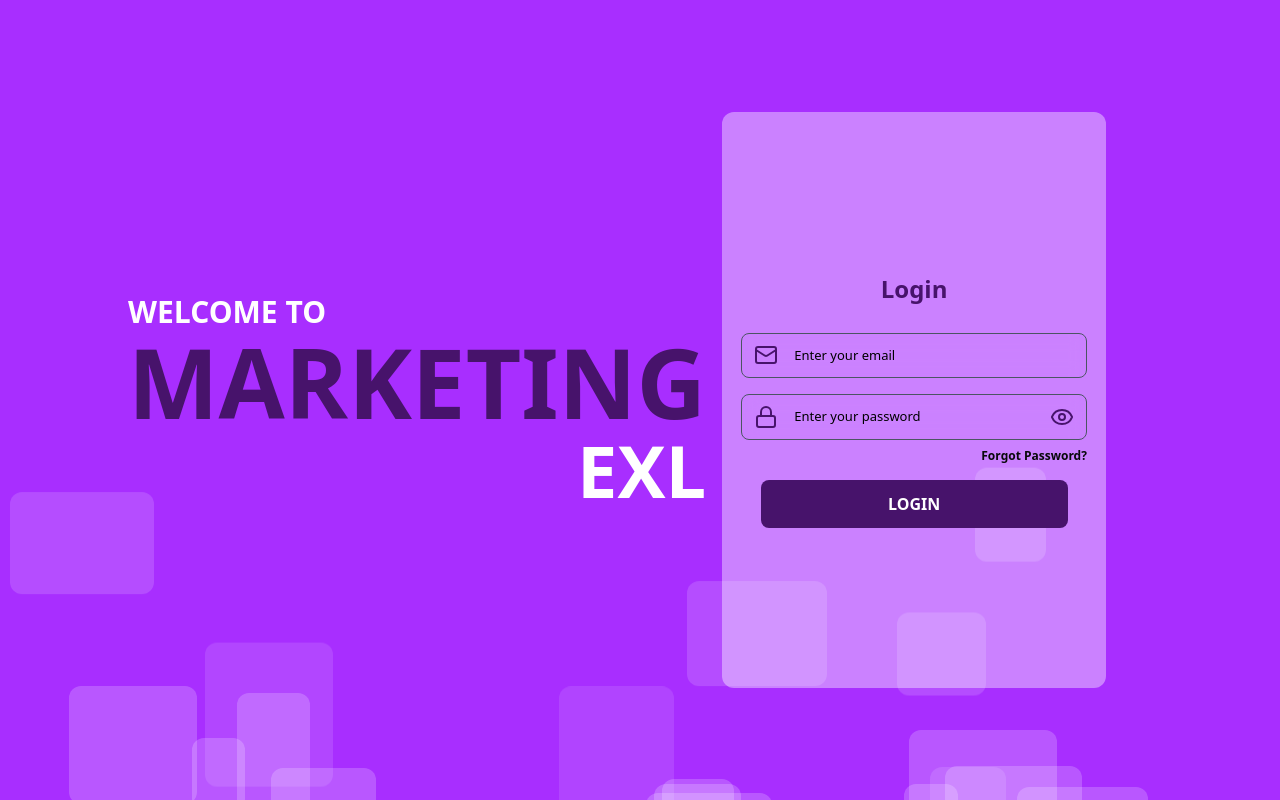
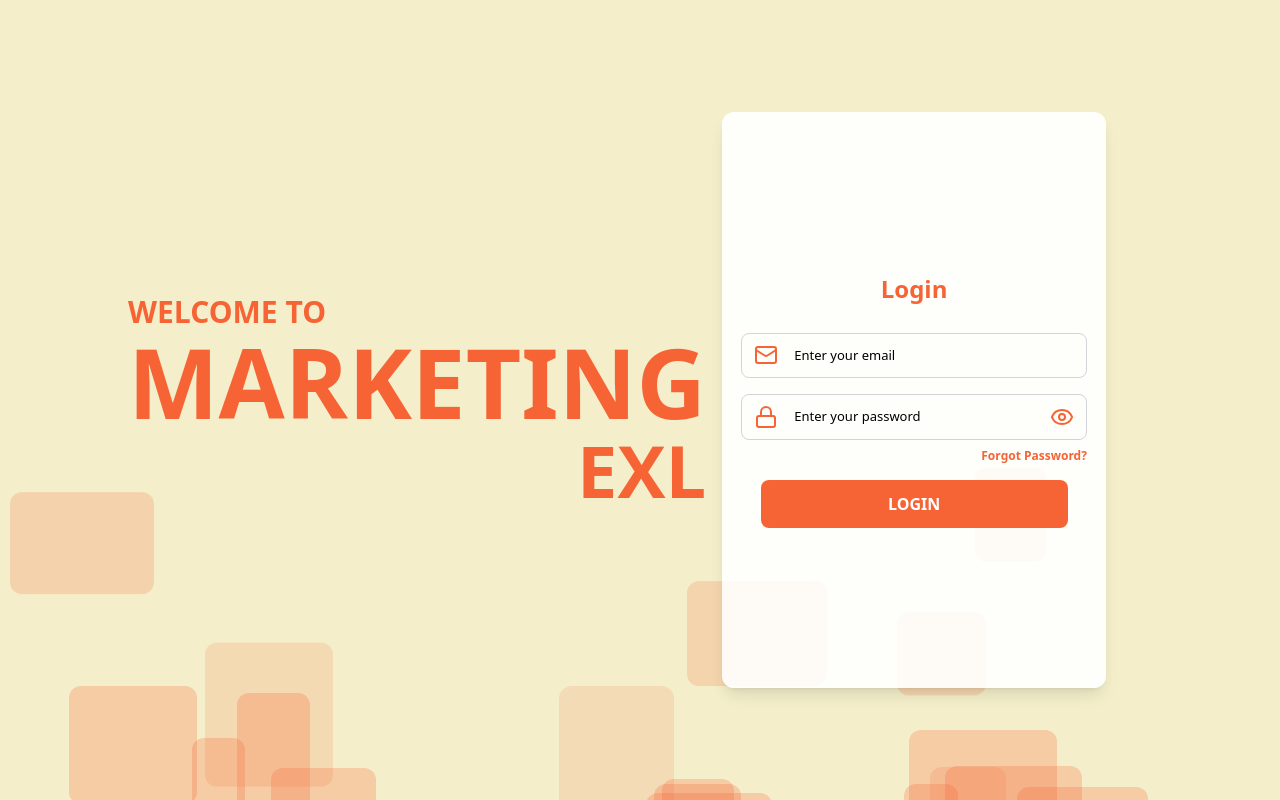
Before and after one commit to SahilRawat8587/CRM, a React (Vite) app in the folder client/: page / in a window 1280 px wide. Built offline with nearby package versions, Linux system fonts and the light colour scheme; no server answers; grey boxes are pictures that could not be loaded.

Commit message:
feat: add Navbar component; update Dashboard and Animation styles; enhance layout and user information display

```diff
--- a/client/src/App.jsx
+++ b/client/src/App.jsx
@@ -8,6 +8,7 @@ import { useEffect } from "react"
 import { checkAuth } from "./redux/slices/authSlice"
 import LoadingSpinner from "./components/LoadingSpinner"
 import Dashboard from "./pages/Dashboard/Dashboard"
+import Navbar from "./components/Navbar"
 
 // Redirect unauthenticated user to login page
 const ProtectedRoute = ({ children }) => {
@@ -44,6 +45,7 @@ function App() {
 
   return (
     <>
+      <Navbar />
       <Routes>
         <Route
           path="/dashboard"
--- /dev/null
+++ b/client/src/components/Navbar.jsx
@@ -0,0 +1,66 @@
+const Navbar = () => {
+  return (
+    <nav className="bg-white border-gray-200 dark:bg-gray-900">
+        <div className="max-w-screen-xl flex flex-wrap items-center justify-between mx-auto p-4">
+            <a href="https://flowbite.com/" className="flex items-center space-x-3 rtl:space-x-reverse">
+                <img src="https://flowbite.com/docs/images/logo.svg" className="h-8" alt="Flowbite Logo" />
+                <span className="self-center text-2xl font-semibold whitespace-nowrap dark:text-white">Flowbite</span>
+            </a>
+        <div className="flex items-center md:order-2 space-x-3 md:space-x-0 rtl:space-x-reverse">
+            <button type="button" className="flex text-sm bg-gray-800 rounded-full md:me-0 focus:ring-4 focus:ring-gray-300 dark:focus:ring-gray-600" id="user-menu-button" aria-expanded="false" data-dropdown-toggle="user-dropdown" data-dropdown-placement="bottom">
+                <span className="sr-only">Open user menu</span>
+                <img className="w-8 h-8 rounded-full" src="/docs/images/people/profile-picture-3.jpg" alt="user photo"/>
+            </button>
+            <div className="z-50 hidden my-4 text-base list-none bg-white divide-y divide-gray-100 rounded-lg shadow-sm dark:bg-gray-700 dark:divide-gray-600" id="user-dropdown">
+                <div className="px-4 py-3">
+                <span className="block text-sm text-gray-900 dark:text-white">Bonnie Green</span>
+                <span className="block text-sm  text-gray-500 truncate dark:text-gray-400">name@flowbite.com</span>
+                </div>
+                <ul className="py-2" aria-labelledby="user-menu-button">
+                <li>
+                    <a href="#" className="block px-4 py-2 text-sm text-gray-700 hover:bg-gray-100 dark:hover:bg-gray-600 dark:text-gray-200 dark:hover:text-white">Dashboard</a>
+                </li>
+                <li>
+                    <a href="#" className="block px-4 py-2 text-sm text-gray-700 hover:bg-gray-100 dark:hover:bg-gray-600 dark:text-gray-200 dark:hover:text-white">Settings</a>
+                </li>
+                <li>
+                    <a href="#" className="block px-4 py-2 text-sm text-gray-700 hover:bg-gray-100 dark:hover:bg-gray-600 dark:text-gray-200 dark:hover:text-white">Earnings</a>
+                </li>
+                <li>
+                    <a href="#" className="block px-4 py-2 text-sm text-gray-700 hover:bg-gray-100 dark:hover:bg-gray-600 dark:text-gray-200 dark:hover:text-white">Sign out</a>
+                </li>
+                </ul>
+            </div>
+            <button data-collapse-toggle="navbar-user" type="button" className="inline-flex items-center p-2 w-10 h-10 justify-center text-sm text-gray-500 rounded-lg md:hidden hover:bg-gray-100 focus:outline-none focus:ring-2 focus:ring-gray-200 dark:text-gray-400 dark:hover:bg-gray-700 dark:focus:ring-gray-600" aria-controls="navbar-user" aria-expanded="false">
+                <span className="sr-only">Open main menu</span>
+                <svg className="w-5 h-5" aria-hidden="true" xmlns="http://www.w3.org/2000/svg" fill="none" viewBox="0 0 17 14">
+                    <path stroke="currentColor" strokeLinecap="round" strokeLinejoin="round" strokeWidth="2" d="M1 1h15M1 7h15M1 13h15"/>
+                </svg>
+            </button>
+        </div>
+        <div className="items-center justify-between hidden w-full md:flex md:w-auto md:order-1" id="navbar-user">
+            <ul className="flex flex-col font-medium p-4 md:p-0 mt-4 border border-gray-100 rounded-lg bg-gray-50 md:space-x-8 rtl:space-x-reverse md:flex-row md:mt-0 md:border-0 md:bg-white dark:bg-gray-800 md:dark:bg-gray-900 dark:border-gray-700">
+                <li>
+                    <a href="#" className="block py-2 px-3 text-white bg-blue-700 rounded-sm md:bg-transparent md:text-blue-700 md:p-0 md:dark:text-blue-500" aria-current="page">Home</a>
+                </li>
+                <li>
+                    <a href="#" className="block py-2 px-3 text-gray-900 rounded-sm hover:bg-gray-100 md:hover:bg-transparent md:hover:text-blue-700 md:p-0 dark:text-white md:dark:hover:text-blue-500 dark:hover:bg-gray-700 dark:hover:text-white md:dark:hover:bg-transparent dark:border-gray-700">About</a>
+                </li>
+                <li>
+                    <a href="#" className="block py-2 px-3 text-gray-900 rounded-sm hover:bg-gray-100 md:hover:bg-transparent md:hover:text-blue-700 md:p-0 dark:text-white md:dark:hover:text-blue-500 dark:hover:bg-gray-700 dark:hover:text-white md:dark:hover:bg-transparent dark:border-gray-700">Services</a>
+                </li>
+                <li>
+                    <a href="#" className="block py-2 px-3 text-gray-900 rounded-sm hover:bg-gray-100 md:hover:bg-transparent md:hover:text-blue-700 md:p-0 dark:text-white md:dark:hover:text-blue-500 dark:hover:bg-gray-700 dark:hover:text-white md:dark:hover:bg-transparent dark:border-gray-700">Pricing</a>
+                </li>
+                <li>
+                    <a href="#" className="block py-2 px-3 text-gray-900 rounded-sm hover:bg-gray-100 md:hover:bg-transparent md:hover:text-blue-700 md:p-0 dark:text-white md:dark:hover:text-blue-500 dark:hover:bg-gray-700 dark:hover:text-white md:dark:hover:bg-transparent dark:border-gray-700">Contact</a>
+                </li>
+            </ul>
+        </div>
+        </div>
+    </nav>
+
+  )
+}
+
+export default Navbar
--- a/client/src/pages/AuthPages/Login.jsx
+++ b/client/src/pages/AuthPages/Login.jsx
@@ -1,55 +1,54 @@
-import { Eye, EyeOff, Loader, Lock, Mail } from "lucide-react"
-import { useState } from "react"
-import { Link } from "react-router-dom"
-import './components/Login.css'
-import Animation from "./components/Animation"
-import { useDispatch, useSelector } from "react-redux"
-import { login } from "@/redux/slices/authSlice"
+import { Eye, EyeOff, Loader, Lock, Mail } from "lucide-react";
+import { useState } from "react";
+import { Link } from "react-router-dom";
+import './components/Login.css';
+import Animation from "./components/Animation";
+import { useDispatch, useSelector } from "react-redux";
+import { login } from "@/redux/slices/authSlice";
 
 const Login = () => {
-    const [email, setEmail] = useState("")
-    const [password, setPassword] = useState("")
-    const [isPasswordVisible, setIsPasswordVisible] = useState(false)
-    const { isLoading, error } = useSelector((store) => store.auth)
-    const dispatch = useDispatch()
+    const [email, setEmail] = useState("");
+    const [password, setPassword] = useState("");
+    const [isPasswordVisible, setIsPasswordVisible] = useState(false);
+    const { isLoading, error } = useSelector((store) => store.auth);
+    const dispatch = useDispatch();
 
     const togglePasswordVisibility = () => {
-        setIsPasswordVisible(!isPasswordVisible)
-    }
+        setIsPasswordVisible(!isPasswordVisible);
+    };
 
     const handleSubmit = async (e) => {
-        e.preventDefault()
+        e.preventDefault();
         try {
-            // await login(email, password)
-            await dispatch(login({ email, password }))
+            await dispatch(login({ email, password }));
         } catch (error) {
-            console.log(error)
+            console.log(error);
         }
-    }
+    };
 
     return (
         <div>
-            <div className="fixed w-screen h-screen top-0 left-0 bg-[#A82EFF] overflow-hidden">
+            <div className="fixed w-screen h-screen top-0 left-0 bg-[#F4EFCA] overflow-hidden">
                 <Animation />
                 <div className="absolute w-full h-full z-10 top-0 left-0 flex justify-center items-center">
                     <div className="flex flex-col md:flex-row w-[80vw] h-[90vh] bg-transparent justify-center items-center gap-4">
                         <div className="welcome-container flex flex-col gap-1 w-full">
-                            <h2 className="text-left text-3xl font-bold text-white">WELCOME TO</h2>
-                            <h1 className="text-center text-8xl font-bold text-[#47136b]">MARKETING</h1>
-                            <h2 className="text-right text-7xl font-bold text-white">EXL</h2>
+                            <h2 className="text-left text-3xl font-bold text-[#F66435]">WELCOME TO</h2>
+                            <h1 className="text-center text-8xl font-bold text-[#F66435]">MARKETING</h1>
+                            <h2 className="text-right text-7xl font-bold text-[#F66435]">EXL</h2>
                         </div>
                         <div className="form flex flex-col gap-2 w-full h-[90vh] justify-center">
-                            <form className="w-full max-w-sm bg-white bg-opacity-40 flex flex-col gap-4 justify-center items-center h-[80%] rounded-xl" onSubmit={handleSubmit}>
-                                <h1 className="text-center text-[#47136b] text-2xl font-bold">Login</h1>
+                            <form className="w-full max-w-sm bg-white bg-opacity-90 flex flex-col gap-4 justify-center items-center h-[80%] rounded-xl shadow-lg" onSubmit={handleSubmit}>
+                                <h1 className="text-center text-[#F66435] text-2xl font-bold">Login</h1>
 
                                 <div className="flex flex-col gap-2 mt-3 w-[90%]">
-                                    <div className="flex items-center border border-gray-600 bg-transparent backdrop-blur rounded-lg">
-                                        <Mail className='w-6 h-6 text-[#47136b] ml-3' />
+                                    <div className="flex items-center border border-gray-300 bg-transparent backdrop-blur rounded-lg">
+                                        <Mail className='w-6 h-6 text-[#F66435] ml-3' />
                                         <input
                                             type="email"
                                             required
                                             placeholder="Enter your email"
-                                        className="flex-1 px-4 py-3 bg-transparent text-black rounded-lg text-[13px] focus:outline-none focus:ring-2 focus:ring-transparent placeholder-current"
+                                            className="flex-1 px-4 py-3 bg-transparent text-black rounded-lg text-[13px] focus:outline-none placeholder-current"
                                             value={email}
                                             onChange={(e) => setEmail(e.target.value)}
                                         />
@@ -57,26 +56,26 @@ const Login = () => {
                                 </div>
 
                                 <div className="flex flex-col gap-2 w-[90%]">
-                                    <div className="flex items-center border border-gray-600 bg-transparent backdrop-blur rounded-lg relative">
-                                        <Lock className='w-6 h-6 text-[#47136b] ml-3' />
+                                    <div className="flex items-center border border-gray-300 bg-transparent backdrop-blur rounded-lg relative">
+                                        <Lock className='w-6 h-6 text-[#F66435] ml-3' />
                                         <input
                                             type={isPasswordVisible ? "text" : "password"}
                                             required
                                             placeholder="Enter your password"
-                                        className="flex-1 px-4 py-3 bg-transparent text-black rounded-lg text-[13px] focus:outline-none focus:ring-2 focus:ring-transparent placeholder-current"
+                                            className="flex-1 px-4 py-3 bg-transparent text-black rounded-lg text-[13px] focus:outline-none  placeholder-current"
                                             value={password}
                                             onChange={(e) => setPassword(e.target.value)}
                                         />
                                         <button type="button" onClick={togglePasswordVisibility} className="absolute right-3 top-1/2 transform -translate-y-1/2">
-                                            {isPasswordVisible ? <EyeOff className='w-6 h-6 text-[#47136b]' /> : <Eye className='w-6 h-6 text-[#47136b]' />}
+                                            {isPasswordVisible ? <EyeOff className='w-6 h-6 text-[#F66435]' /> : <Eye className='w-6 h-6 text-[#F66435]' />}
                                         </button>
                                     </div>
-                                    <Link to="/forgot-password" className='text-gray-320 text-xs decoration-none hover:underline self-end font-semibold' href="#">Forgot Password?</Link>
+                                    <Link to="/forgot-password" className='text-[#F66435] text-xs decoration-none hover:underline self-end font-semibold' href="#">Forgot Password?</Link>
                                 </div>
 
                                 {error && <p className="text-red-500 text-sm">{error}</p>}
 
-                                <button type="submit" disabled={isLoading} className="w-[80%] py-3 bg-[#47136b] text-white font-semibold rounded-lg hover:bg-purple-800 transition duration-300 text-transform uppercase letterspacing-[0.5px] cursor-pointer flex items-center justify-center">
+                                <button type="submit" disabled={isLoading} className="w-[80%] py-3 bg-[#F66435] text-white font-semibold rounded-lg hover:bg-[#e55b2e] transition duration-300 text-transform uppercase letterspacing-[0.5px] cursor-pointer flex items-center justify-center">
                                     {isLoading ? <Loader className='w-6 h-6 animate-spin' /> : "Login"}
                                 </button>
 
@@ -87,7 +86,7 @@ const Login = () => {
                 </div>
             </div>
         </div>
-    )
-}
+    );
+};
 
-export default Login
+export default Login;
--- a/client/src/pages/AuthPages/components/Animation.jsx
+++ b/client/src/pages/AuthPages/components/Animation.jsx
@@ -7,7 +7,7 @@ const Animation = () => {
           {[...Array(30)].map((_, index) => (
             <li
               key={index}
-              className="absolute list-none bg-white/20 rounded-xl animate-floating"
+              className="absolute list-none bg-[#F66435]/25 rounded-xl animate-floating"
               style={{
                 left: `${Math.random() * 90}%`,
                 width: `${Math.random() * 100 + 50}px`,
```
Also changed, not shown: client/src/pages/AuthPages/ForgotPassword.jsx (+33 -32 lines), client/src/pages/AuthPages/ResetPassword.jsx (+42 -43 lines), client/src/pages/Dashboard/Dashboard.jsx (+15 -19 lines). Lines whose indentation alone changed are shown as unchanged.
